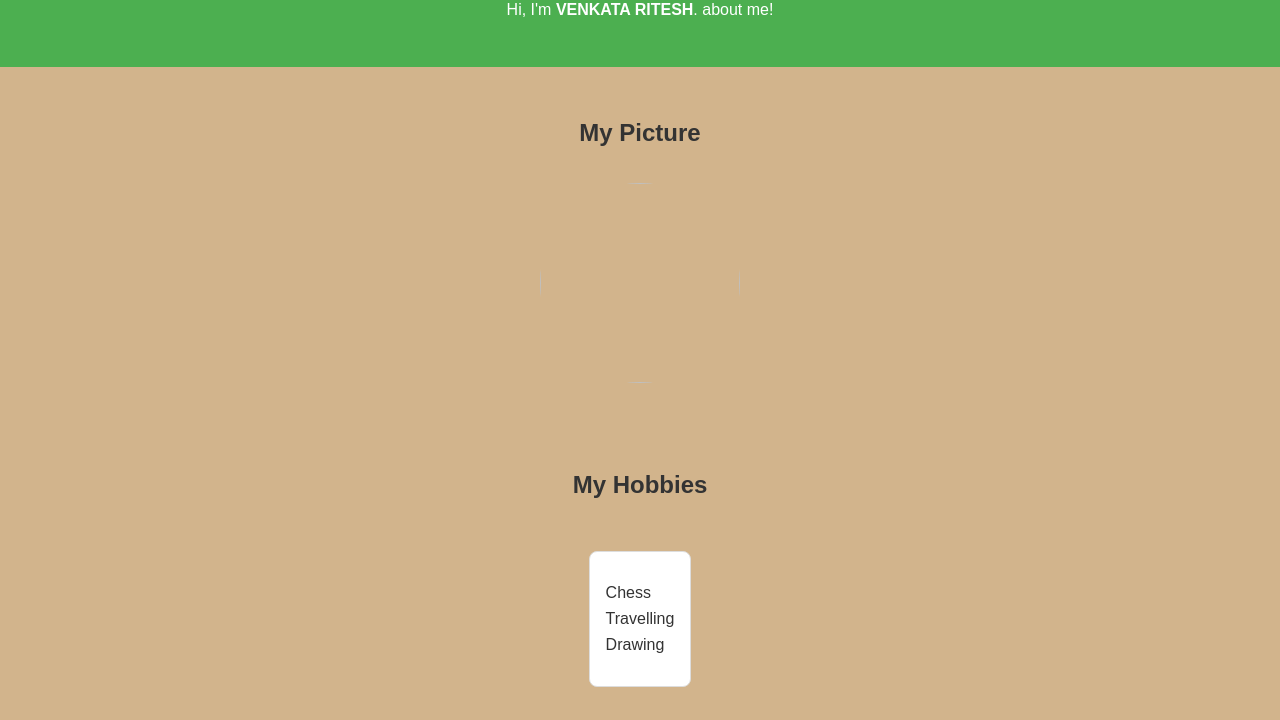
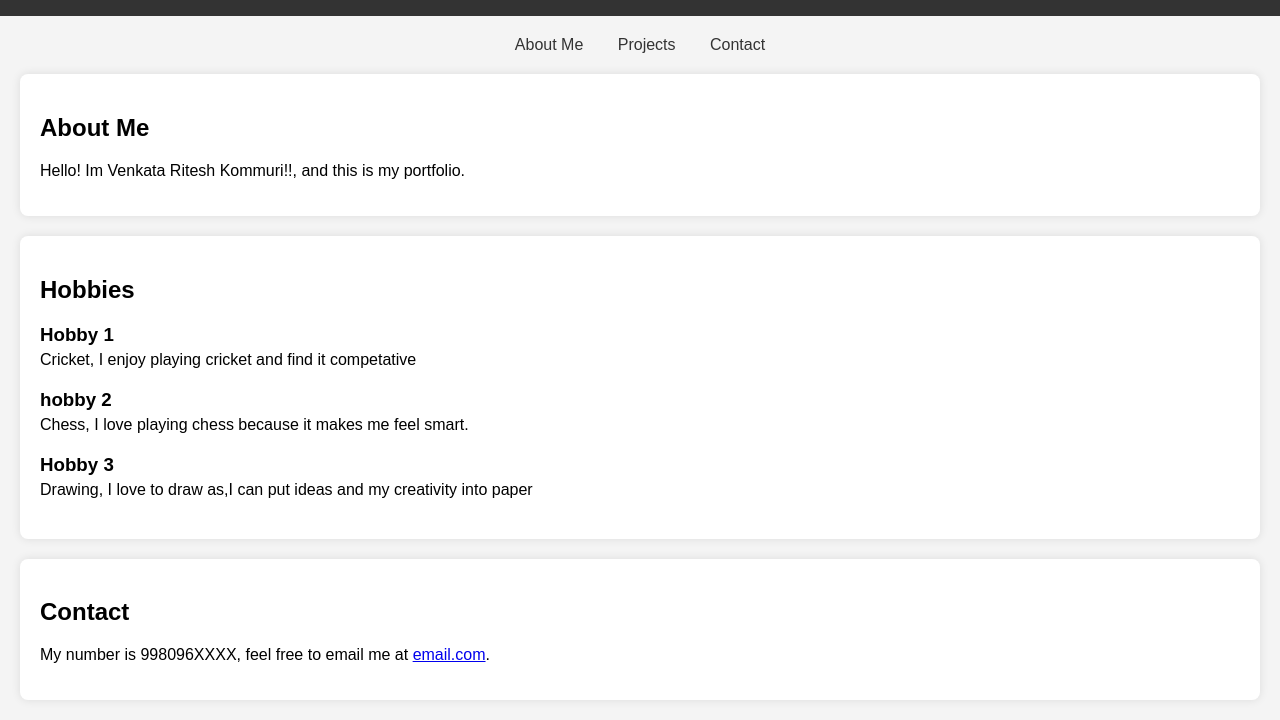
Before and after one commit to Riteshkommuri/Assignment1, a plain HTML site: page index.html in a window 1280 px wide. Shown: the part 84-804 px from the top of the page. Drawn offline with Linux system fonts and the light colour scheme.

Commit message:
Update index.html

```diff
--- a/index.html
+++ b/index.html
@@ -1,4 +1,4 @@
-<!doctype html>
+<!DOCTYPE html>
 <html lang="en">
 <head>
     <meta charset="UTF-8">
@@ -9,74 +9,88 @@
             font-family: Arial, sans-serif;
             margin: 0;
             padding: 0;
+            background-color: #f4f4f4;
+        }
+        header {
+            background-color: #333;
+            color: #fff;
+            padding: 10px 0;
             text-align: center;
-            background-color:tan;
+        }
+        nav {
+            margin: 20px;
+            text-align: center;
+        }
+        nav a {
+            margin: 0 15px;
+            text-decoration: none;
             color: #333;
         }
-        header {
-            background: #4CAF50;
-            color: white;
-            padding: 2rem 0;
+        section {
+            padding: 20px;
+            margin: 20px;
+            background-color: #fff;
+            border-radius: 8px;
+            box-shadow: 0 0 10px rgba(0, 0, 0, 0.1);
         }
-        header h1 {
+        footer {
+            text-align: center;
+            padding: 10px 0;
+            background-color: #333;
+            color: #fff;
+            position: fixed;
+            width: 100%;
+            bottom: 0;
+        }
+        .project {
+            margin-bottom: 20px;
+        }
+        .project h3 {
             margin: 0;
         }
-        section {
-            padding: 2rem;
-        }
-        .image-container img {
-            border-radius: 50%;
-            width: 200px;
-            height: 200px;
-            object-fit: fit;
-            margin-top: 1rem;
-        }
-        .hobbies {
-            display: inline-block;
-            text-align: left;
-            margin-top: 2rem;
-            padding: 1rem;
-            border: 1px solid #ddd;
-            background-color: #fff;
-            border-radius: 8px;
-        }
-        .hobbies ul {
-            list-style: none;
-            padding: 0;
-        }
-        .hobbies ul li {
-            margin: 0.5rem 0;
-        }
-        footer {
-            margin-top: 2rem;
-            padding: 1rem;
-            background: #4CAF50;
-            color: white;
+        .project p {
+            margin: 5px 0;
         }
     </style>
 </head>
 <body>
+
     <header>
-<h1>Welcome to My Portfolio</h1>
-<p>Hi, I'm <strong>VENKATA RITESH</strong>. about me!</p>
+        <h1>My Portfolio</h1>
     </header>
 
-<section>
-<h2>My Picture</h2>
-<div class="image-container">
-<img src="IMG_9005~2.JPG">
+    <nav>
+        <a href="#about">About Me</a>
+        <a href="#projects">Projects</a>
+        <a href="#contact">Contact</a>
+    </nav>
+
+    <section id="about">
+        <h2>About Me</h2>
+        <p>Hello! Im Venkata Ritesh Kommuri!!, and this is my portfolio.</p>
+    </section>
+
+    <section id="projects">
+        <h2>Hobbies</h2>
+        <div class="project">
+            <h3>Hobby 1</h3>
+            <p>Cricket, I enjoy playing cricket and find it competative</p>
+        </div>
+        <div class="project">
+            <h3>hobby 2</h3>
+            <p>Chess, I love playing chess because it makes me feel smart.</p>
+        </div>
+        <div class="project">
+            <h3>Hobby 3</h3>
+            <p>Drawing, I love to draw as,I can put ideas and my creativity into paper</p>
         </div>
     </section>
 
-<section>
-<h2>My Hobbies</h2>
-<div class="hobbies">
-<ul>
-                <li>Chess </li>
-                <li>Travelling</li>
-                <li>Drawing</li>
- </ul>
-</div>
+    <section id="contact">
+        <h2>Contact</h2>
+        <p>My number is 998096XXXX, feel free to email me at <a href="kvritesh75@gmail.com">email.com</a>.</p>
     </section>
+
+
 </body>
 </html>
```
Lines whose indentation alone changed are shown as unchanged.
